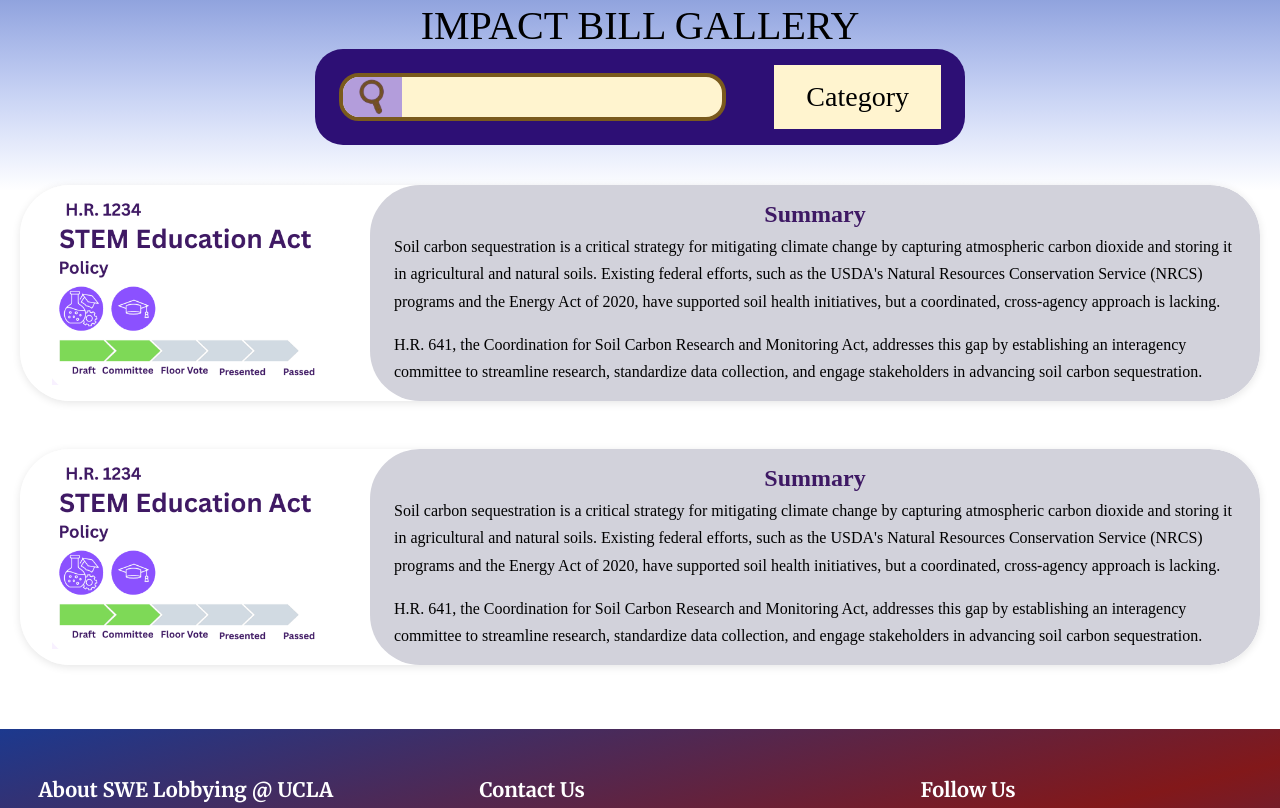
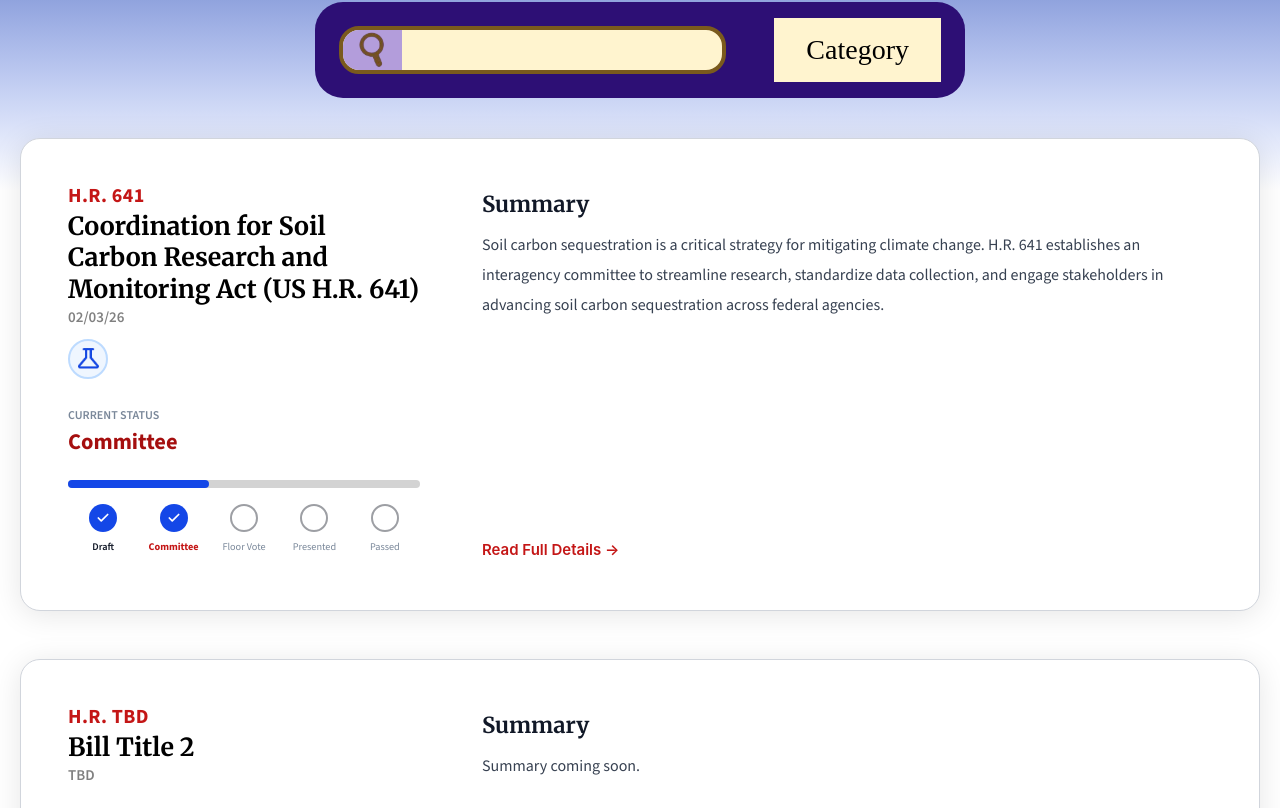
Before and after one commit to swe-ucla/lobbying-website, a React (Create React App) app: page /bill_gallery in a window 1280 px wide. Shown: the part 312-1120 px from the top of the page. Built offline with nearby package versions, Linux system fonts and the light colour scheme.

Commit message:
complete bill widget styling

```diff
--- a/src/BillGallery.js
+++ b/src/BillGallery.js
@@ -1,33 +1,11 @@
-import React, { useState } from "react";
+import React from "react";
 import "./BillGallery.css";
 import Footer from "./components/Footer";
 import NavigationBar from "./components/NavigationBar";
 import Bill from "./components/Bill";
+import billData from "./data/billData";
 
 function BillGallery() {
-
-    const [bills] = useState([
-        {
-            id: 1,
-            number: 'H.R. 1234',
-            title: 'STEM Education Act',
-            category: 'Policy',
-            imageUrl: '/assets/bill_status_2.png',
-            summary: `Soil carbon sequestration is a critical strategy for mitigating climate change by capturing atmospheric carbon dioxide and storing it in agricultural and natural soils. Existing federal efforts, such as the USDA's Natural Resources Conservation Service (NRCS) programs and the Energy Act of 2020, have supported soil health initiatives, but a coordinated, cross-agency approach is lacking.
-
-H.R. 641, the Coordination for Soil Carbon Research and Monitoring Act, addresses this gap by establishing an interagency committee to streamline research, standardize data collection, and engage stakeholders in advancing soil carbon sequestration.`
-        },
-        {
-            id: 2,
-            number: 'H.R. 1234',
-            title: 'STEM Education Act',
-            category: 'Policy',
-            imageUrl: '/assets/bill_status_2.png',
-            summary: `Soil carbon sequestration is a critical strategy for mitigating climate change by capturing atmospheric carbon dioxide and storing it in agricultural and natural soils. Existing federal efforts, such as the USDA's Natural Resources Conservation Service (NRCS) programs and the Energy Act of 2020, have supported soil health initiatives, but a coordinated, cross-agency approach is lacking.
-
-H.R. 641, the Coordination for Soil Carbon Research and Monitoring Act, addresses this gap by establishing an interagency committee to streamline research, standardize data collection, and engage stakeholders in advancing soil carbon sequestration.`
-        }
-    ]);
 
     return (
         <div className="bill-gallery-page">
@@ -42,8 +20,6 @@ H.R. 641, the Coordination for Soil Carbon Research and Monitoring Act, addresse
             </section>
 
             <div className="bill-gallery-content">
-                <h1 className="bill-gallery-title">IMPACT BILL GALLERY</h1>
-
                 <div className="gallery-search-box">
                         <div className="gallery-search-elements">
                             <div className="gallery-search-wrapper">
@@ -62,7 +38,7 @@ H.R. 641, the Coordination for Soil Carbon Research and Monitoring Act, addresse
                 </div>
 
                 <div className="bills-container">
-                    {bills.map((bill) => (
+                    {billData.map((bill) => (
                         <Bill key={bill.id} bill={bill} />
                     ))}
                 </div>
--- a/src/BillWidget.css
+++ b/src/BillWidget.css
@@ -1,13 +1,17 @@
 .bill-widget {
   background: #ffffff;
-  border-radius: 16px;
+  border-radius: 14px;
   padding: 16px 20px 14px;
-  width: 80%;
-  box-shadow: 2px 2px 12px rgba(100, 80, 180, 0.1);
+  width: 392px;
+  min-height: 349px;
+  height: auto;
+  box-shadow: 0px 4px 30px rgba(0, 0, 0, 0.10);
   display: flex;
   flex-direction: column;
   gap: 12px;
-  border: 1px solid #c2c5c9;
+  border: 1px solid #D1D5DC;
+  font-family: 'Source Sans 3', sans-serif;
+  box-sizing: border-box;
 }
 
 /* Text */
@@ -19,13 +23,14 @@
 }
 
 .bill-number {
-  font-size: 15px;
+  font-size: 20px;
   font-weight: 700;
-  color: #1447e7;
+  color: #c41616;
   letter-spacing: 0.02em;
 }
 
 .bill-title {
+  font-family: 'Merriweather', serif;
   font-size: 25px;
   font-weight: 800;
   color: #000000;
--- a/src/components/Bill.css
+++ b/src/components/Bill.css
@@ -1,65 +1,68 @@
-.bill-link {
-    display: block;
-    text-decoration: none;
-    color: inherit;
-}
-
-.bill-link:focus-visible .bill {
-    outline: 3px solid #3e1964;
-    outline-offset: 4px;
-}
-
 .bill {
     display: flex;
     background-color: #ffffff;
-    border-radius: 50px;
-    overflow: hidden;
-    box-shadow: 0 2px 8px rgba(0, 0, 0, 0.1);
+    border-radius: 20px;
+    border: 1px solid #D1D5DC;
+    box-shadow: 0px 4px 30px rgba(0, 0, 0, 0.10);
     margin-bottom: 24px;
+    padding: 27px;
+    gap: 10px;
+    width: 100%;
+    box-sizing: border-box;
+    height: auto;
 }
 
 .bill-info-component {
-    background-color: #ffffff;
-    padding: 0;
-    flex-shrink: 0;
+    flex: 0 0 auto;
 }
 
-.bill-info-image {
-    display: block;
-    width: 350px;
-    height: auto;
-    max-height: 200px;
-    object-fit: contain;
+.bill-info-component .bill-widget {
+    box-sizing: border-box;
+    border: none;
+    box-shadow: none;
 }
 
 .bill-summary {
     flex: 1;
-    background-color: #d2d2db;
-    padding: 16px 24px;
-    border-radius: 50px;
+    padding: 24px 32px;
+    display: flex;
+    flex-direction: column;
+    gap: 12px;
 }
 
 .summary-title {
-    color: #3e1964;
-    font-size: 24px;
+    color: #111827;
+    font-family: 'Merriweather', serif;
+    font-size: 22px;
     font-weight: 800;
-    text-align: center;
-    margin: 0 0 5px 0;
-    font-family: 'Times New Roman', Times, serif;
+    text-align: left;
+    margin: 0;
 }
 
 .summary-content {
-    color: #000000;
+    color: #374151;
+    font-family: 'Source Sans 3', sans-serif;
+    font-weight: 400;
     font-size: 16px;
-    line-height: 1.7;
-    font-family: 'Times New Roman', Times, serif;
+    line-height: 30px;
+    letter-spacing: 0px;
     text-align: left;
+    flex: 1;
 }
 
 .summary-paragraph {
-    margin: 0 0 16px 0;
+    margin: 0;
 }
 
-.summary-paragraph:last-child {
-    margin-bottom: 0;
+.read-full-details {
+    display: inline-block;
+    color: #c41616;
+    font-size: 15px;
+    font-weight: 600;
+    text-decoration: none;
+    align-self: flex-start;
 }
+
+.read-full-details:hover {
+    text-decoration: underline;
+}
--- a/src/components/Bill.js
+++ b/src/components/Bill.js
@@ -1,31 +1,31 @@
 import React from 'react';
 import { Link } from 'react-router-dom';
+import BillWidget from '../BillWidget';
 import './Bill.css';
 
 const Bill = ({ bill }) => {
     return (
-        <Link to={`/bill/${bill.id}`} className="bill-link" aria-label={`View memo for ${bill.title}`}>
         <div className="bill">
-
-                {/* replace static image with actual bill image component later */}
             <div className="bill-info-component">
-                    <img
-                    src={bill.imageUrl}
-                    alt={`${bill.title} info card`}
-                    className="bill-info-image"
+                <BillWidget
+                    number={bill.number}
+                    title={bill.title}
+                    date={bill.date}
+                    categories={bill.categories}
+                    progressStep={bill.progressStep}
                 />
             </div>
 
             <div className="bill-summary">
                 <h3 className="summary-title">Summary</h3>
                 <div className="summary-content">
-                    {bill.summary.split('\n\n').map((paragraph, idx) => (
-                        <p key={idx} className="summary-paragraph">{paragraph}</p>
-                    ))}
+                    <p className="summary-paragraph">{bill.summary}</p>
+                </div>
+                <Link to={`/bill/${bill.id}`} className="read-full-details">
+                    Read Full Details →
+                </Link>
             </div>
         </div>
-            </div>
-        </Link>
     );
 };
 
--- a/src/components/BillProgressBar.css
+++ b/src/components/BillProgressBar.css
@@ -10,6 +10,7 @@
   text-transform: uppercase;
   margin-bottom: 4px;
   text-align: left;
+  font-family: 'Source Sans 3', sans-serif;
 }
 
 .progress-current {
@@ -18,6 +19,7 @@
   color: #a50f0f;
   margin-bottom: 24px;
   text-align: left;
+  font-family: 'Source Sans 3', sans-serif;
 }
 
 .progress-track {
--- a/src/data/billData.js
+++ b/src/data/billData.js
@@ -1,6 +1,11 @@
 const billData = [
     {
         id: "1",
+        number: "H.R. 641",
+        date: "02/03/26",
+        categories: ["STEM"],
+        progressStep: 1,
+        summary: "Soil carbon sequestration is a critical strategy for mitigating climate change. H.R. 641 establishes an interagency committee to streamline research, standardize data collection, and engage stakeholders in advancing soil carbon sequestration across federal agencies.",
         title: "Coordination for Soil Carbon Research and Monitoring Act (US H.R. 641)",
         leadAuthor: "Representative Jennifer McClellan [D]",
         coAuthors: "Representatives Michael Lawler [R], Eric Sorensen [D], Suzanne Bonamici [D], Hillary Scholten [D], & Brian Fitzpatrick [R]",
@@ -65,6 +70,11 @@ const billData = [
     },
     {
         id: "2",
+        number: "H.R. TBD",
+        date: "TBD",
+        categories: [],
+        progressStep: 0,
+        summary: "Summary coming soon.",
         title: "Bill Title 2",
         leadAuthor: "TBD",
         coAuthors: "TBD",
@@ -79,6 +89,11 @@ const billData = [
     },
     {
         id: "3",
+        number: "H.R. TBD",
+        date: "TBD",
+        categories: [],
+        progressStep: 0,
+        summary: "Summary coming soon.",
         title: "Bill Title 3",
         leadAuthor: "TBD",
         coAuthors: "TBD",
@@ -93,6 +108,11 @@ const billData = [
     },
     {
         id: "4",
+        number: "H.R. TBD",
+        date: "TBD",
+        categories: [],
+        progressStep: 0,
+        summary: "Summary coming soon.",
         title: "Bill Title 4",
         leadAuthor: "TBD",
         coAuthors: "TBD",
@@ -107,6 +127,11 @@ const billData = [
     },
     {
         id: "5",
+        number: "H.R. TBD",
+        date: "TBD",
+        categories: [],
+        progressStep: 0,
+        summary: "Summary coming soon.",
         title: "Bill Title 5",
         leadAuthor: "TBD",
         coAuthors: "TBD",
@@ -121,6 +146,11 @@ const billData = [
     },
     {
         id: "6",
+        number: "H.R. TBD",
+        date: "TBD",
+        categories: [],
+        progressStep: 0,
+        summary: "Summary coming soon.",
         title: "Bill Title 6",
         leadAuthor: "TBD",
         coAuthors: "TBD",
--- a/src/index.css
+++ b/src/index.css
@@ -1,4 +1,4 @@
-@import url('https://fonts.googleapis.com/css2?family=Merriweather:wght@700&display=swap');
+@import url('https://fonts.googleapis.com/css2?family=Merriweather:wght@700&family=Source+Sans+3:wght@400&display=swap');
 
 body {
   margin: 0;
```
Lines whose indentation alone changed are shown as unchanged.
